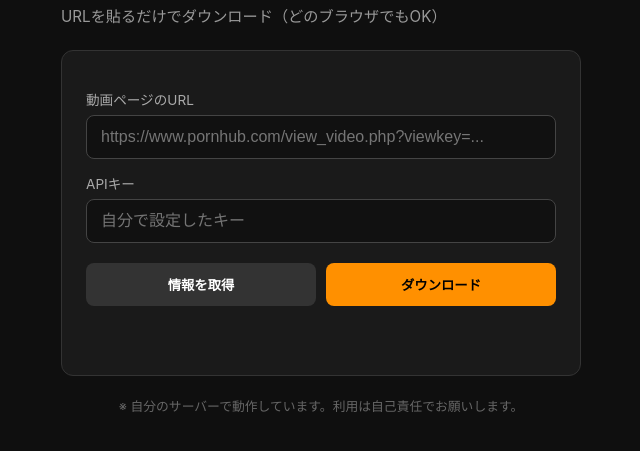
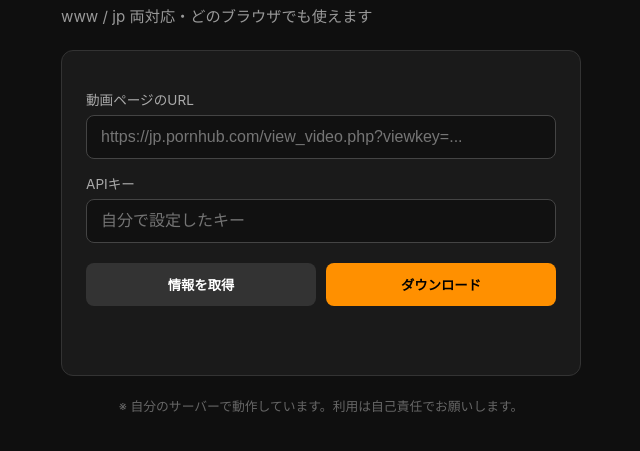
Before and after one commit to nooblolyaju/mp4-downloader, a website: page public/index.html in a window 1280 px wide. Shown: the part 211-662 px from the top of the page, without its empty margins (319-959 px from the left). Drawn offline with Linux system fonts and the light colour scheme.

Commit message:
Update index.html

```diff
--- a/public/index.html
+++ b/public/index.html
@@ -9,11 +9,11 @@
 <body>
   <div class="container">
     <h1>PornHub Downloader</h1>
-    <p class="subtitle">URLを貼るだけでダウンロード（どのブラウザでもOK）</p>
+    <p class="subtitle">www / jp 両対応・どのブラウザでも使えます</p>
 
     <div class="card">
       <label for="url">動画ページのURL</label>
-      <input type="url" id="url" placeholder="https://www.pornhub.com/view_video.php?viewkey=..." />
+      <input type="url" id="url" placeholder="https://jp.pornhub.com/view_video.php?viewkey=..." />
 
       <label for="key">APIキー</label>
       <input type="password" id="key" placeholder="自分で設定したキー" />
```
